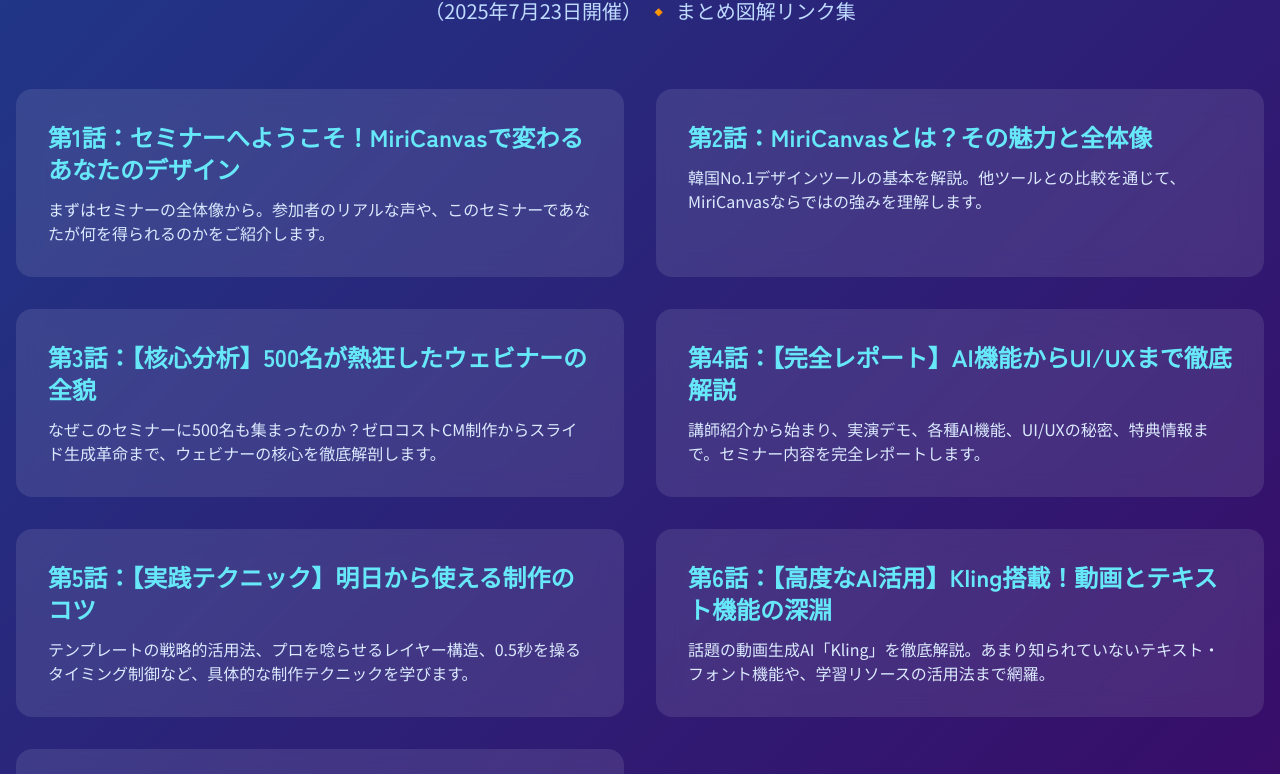
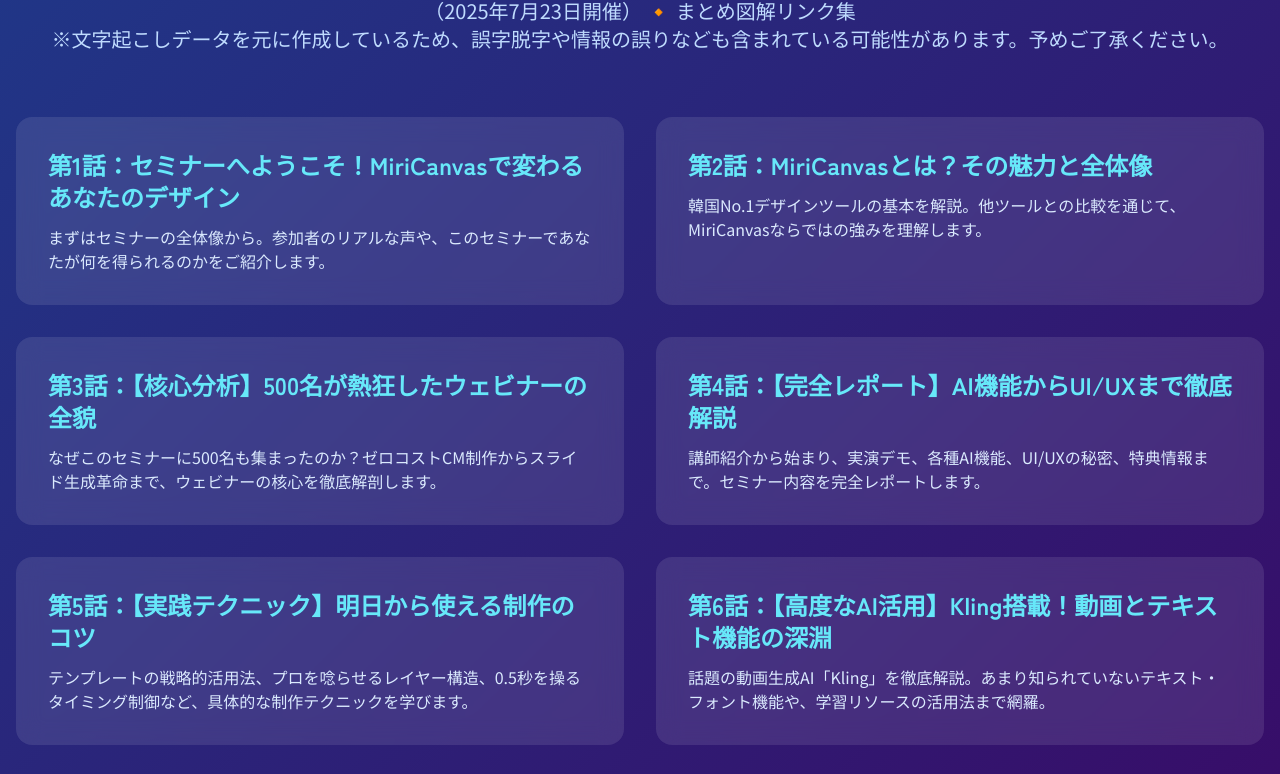
Before and after one commit to miraichi-ai/250718, a plain HTML site: page index.html in a window 1280 px wide. Shown: the part 227-1001 px from the top of the page. Drawn offline with nearby package versions, Linux system fonts and the light colour scheme.

Commit message:
Update index.html

```diff
--- a/index.html
+++ b/index.html
@@ -32,6 +32,7 @@
         <header class="text-center mb-12 md:mb-16">
             <h1 class="text-3xl md:text-5xl font-bold mb-4">日本初の公式アンバサダー直伝！<br>韓国No.1のデザインツール「MiriCanvas」AI機能を徹底解説</h1>
             <p class="text-lg md:text-xl text-blue-200">（2025年7月23日開催） 🔸 まとめ図解リンク集</p>
+            <p class="text-lg md:text-xl text-blue-200">※文字起こしデータを元に作成しているため、誤字脱字や情報の誤りなども含まれている可能性があります。予めご了承ください。</p>
         </header>
 
         <main class="grid grid-cols-1 md:grid-cols-2 gap-8">
```
